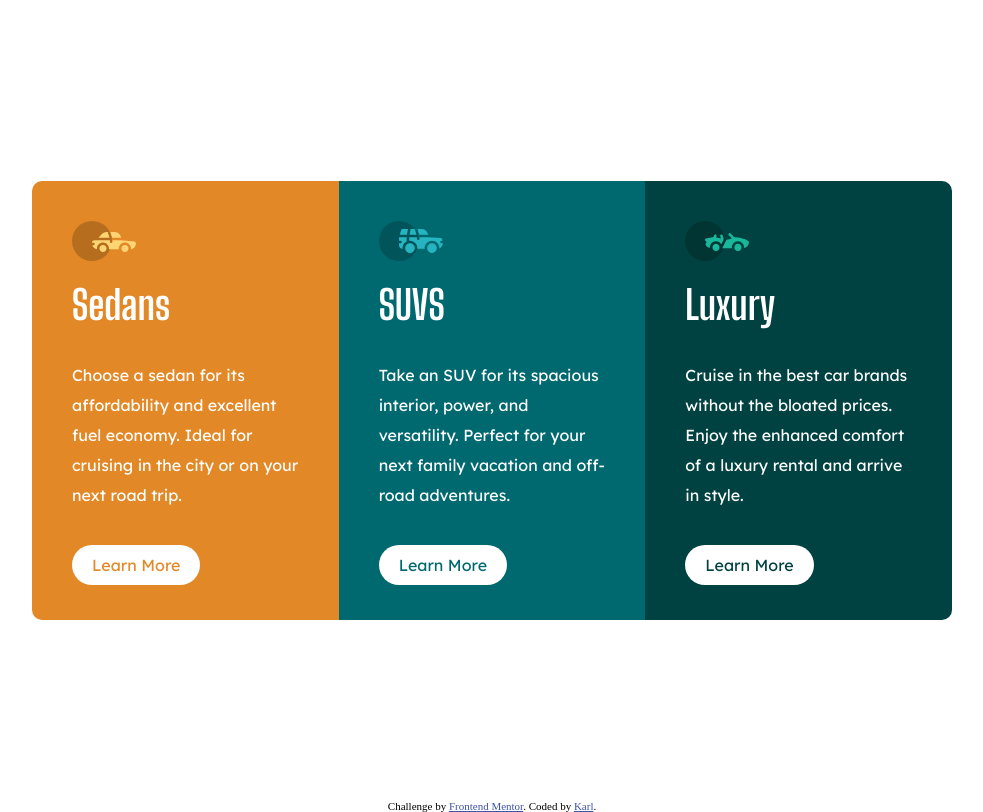
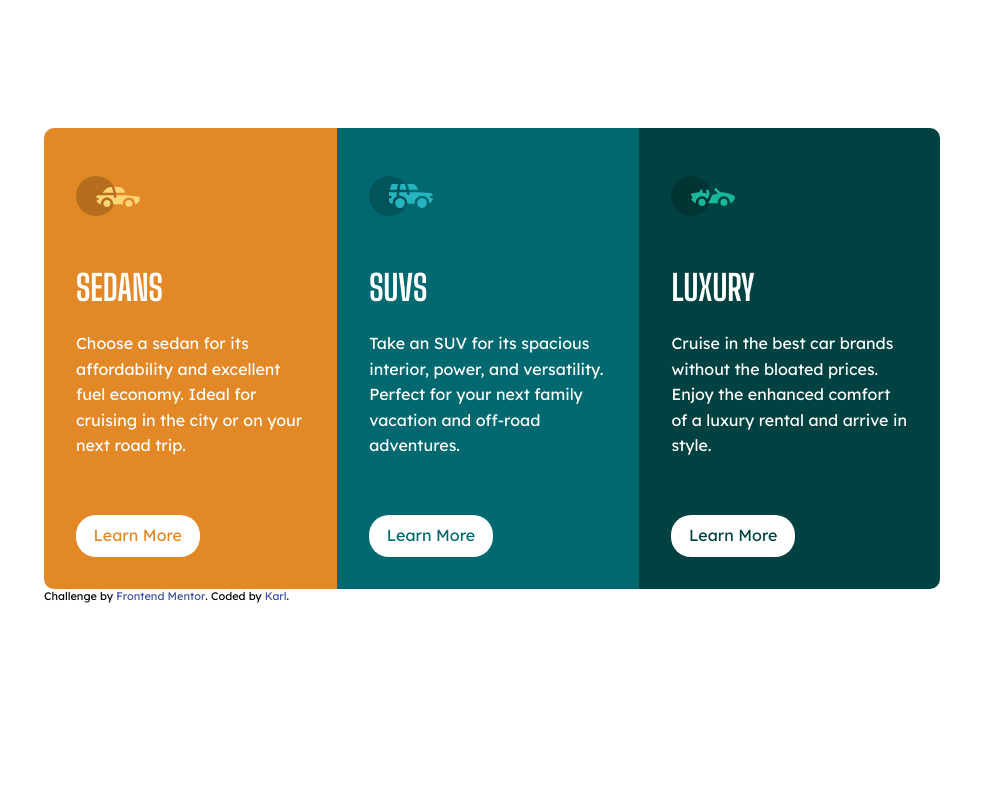
Before and after one commit to Karl-afk/3-Column-Preview-Card-using-CSS-Flexbox, a plain HTML site: page index.html in a window 1280 px wide. Shown: the whole page, without its empty margins (148-1131 px from the left). Drawn offline with Linux system fonts and the light colour scheme.

Commit message:
Add files via upload

```diff
--- a/index.html
+++ b/index.html
@@ -17,33 +17,31 @@
   </style>
 </head>
 <body>
-  <div class="wrapper">
-  <section class="card-container">
-    <div class="card sedans">
+  <section class="flex-container">
+    <div class="flex-item sedans">
       <svg width="64" height="40" xmlns="http://www.w3.org/2000/svg"><g fill="none" fill-rule="evenodd"><circle fill="#000" opacity=".201" cx="20" cy="20" r="20"/><path d="M52.936 24.11c1.942 0 3.517 1.542 3.517 3.445 0 1.903-1.575 3.445-3.517 3.445s-3.516-1.542-3.516-3.445c0-1.903 1.574-3.445 3.516-3.445zm-21.957 0c1.942 0 3.517 1.542 3.517 3.445 0 1.903-1.575 3.445-3.517 3.445s-3.516-1.542-3.516-3.445c0-1.903 1.574-3.445 3.516-3.445zm6.948-4.848v1.429c0 .716.61 1.293 1.348 1.259a1.295 1.295 0 001.225-1.295v-1.393h8.256l13.483 1.313c.956.093 1.676.881 1.676 1.814 0 2.89-2.126 5.303-4.926 5.819.397-3.557-2.458-6.62-6.053-6.62-3.646 0-6.504 3.14-6.039 6.723h-9.879c.466-3.588-2.397-6.722-6.039-6.722-3.595 0-6.45 3.062-6.052 6.62-2.14-.398-3.916-1.912-4.61-3.931h1.142c.731 0 1.32-.598 1.285-1.322-.033-.678-.629-1.2-1.322-1.2H20v-.251c0-1.274 1.066-2.243 2.306-2.243h15.62zM42.59 11c2.645 0 4.99 1.556 5.972 3.963l.726 1.779H40.17L38.413 11h4.178zm-6.865 0l1.758 5.741H26.505l3.357-3.654A6.502 6.502 0 0134.644 11h1.082z" fill="#FFD473" fill-rule="nonzero"/></g></svg>
-      <h2>Sedans</h2>
+      <h2>SEDANS</h2>
       <p>Choose a sedan for its affordability and excellent fuel economy. Ideal for cruising in the city
       or on your next road trip.</p>
       <a href="#">Learn More</a>
     </div>
 
-    <div class="card suvs">
+    <div class="flex-item suvs">
       <svg width="64" height="40" xmlns="http://www.w3.org/2000/svg"><g fill="none" fill-rule="evenodd"><circle fill="#000" opacity=".201" cx="20" cy="20" r="20"/><path d="M31.002 22.358c2.917 0 5.18 2.593 4.762 5.506a4.828 4.828 0 01-2.962 3.778 4.797 4.797 0 01-5.3-1.165c-1.188-1.26-1.235-2.613-1.263-2.613-.42-2.924 1.857-5.506 4.763-5.506zm22 0c3.457 0 5.798 3.567 4.41 6.744A4.816 4.816 0 0152.3 31.94a4.826 4.826 0 01-4.06-4.077c-.42-2.915 1.846-5.506 4.762-5.506zm-15.04-6.083v1.462a1.29 1.29 0 001.352 1.29c.693-.033 1.227-.631 1.227-1.326v-1.426h8.3l13.056.716a1.29 1.29 0 011.164.917c.27.895.446 1.477.563 1.87h-1.047c-.694 0-1.291.534-1.324 1.228a1.29 1.29 0 001.288 1.352h1.445c-.164 2.225-1.57 4.193-3.6 5.05.13-4.212-3.255-7.63-7.384-7.63-4.317 0-7.762 3.718-7.358 8.086h-7.285c.43-4.655-3.503-8.531-8.131-8.046v-3.543h7.734zm-10.312 0v4.308a7.4 7.4 0 00-4.006 7.274 3.874 3.874 0 01-3.642-3.864v-1.635h1.46a1.29 1.29 0 000-2.58h-1.461v-3.213l.003-.29h7.646zm14.986-8.196c2.65 0 5 1.592 5.984 4.055l.63 1.579a5.525 5.525 0 01-.065-.004l-.026-.002-.034-.002-.022-.002a4.178 4.178 0 00-.224-.006l-.098-.001h-.039l-.136-.001h-.052l-.326-.001H40.211L38.528 8.08zm-13.632 0l-1.122 5.616h-7.144l1.47-4.71a1.29 1.29 0 011.231-.906h5.565zm6.832 0l1.683 5.615h-7.007l1.121-5.615h4.203z" fill="#26B5C0" fill-rule="nonzero"/></g></svg>
       <h2>SUVS</h2>
       <p>Take an SUV for its spacious interior, power, and versatility. Perfect for your next family vacation
       and off-road adventures.</p>
-      <a href="#" class="link">Learn More</a>
+      <a href="#">Learn More</a>
     </div>
 
-    <div class="card luxury">
+    <div class="flex-item luxury">
       <svg width="64" height="40" xmlns="http://www.w3.org/2000/svg"><g fill="none" fill-rule="evenodd"><circle fill="#000" opacity=".201" cx="20" cy="20" r="20"/><path d="M30.98 22.835c1.941 0 3.516 1.604 3.516 3.583 0 1.978-1.575 3.582-3.517 3.582s-3.516-1.604-3.516-3.582c0-1.979 1.574-3.583 3.516-3.583zm21.956 0c1.942 0 3.517 1.604 3.517 3.583 0 1.978-1.575 3.582-3.517 3.582s-3.516-1.604-3.516-3.582c0-1.979 1.574-3.583 3.516-3.583zm-9.143-10.45a1.27 1.27 0 011.819 0l3.715 3.784c4.444-.115 9.7 1.142 13.964 3.753.387.237.624.664.624 1.124 0 3.006-2.126 5.514-4.926 6.05.397-3.698-2.458-6.882-6.053-6.882-3.646 0-6.504 3.264-6.039 6.99h-9.669c.76-1.544.993-2.026 1.337-2.711l.082-.162c.421-.835 1.056-2.07 2.883-5.65 1.68-.023 3.47-.408 5.247-1.403l-2.984-3.04a1.328 1.328 0 010-1.854zm-7.68 1.064c.683-.2 1.395.202 1.592.898l.749 2.652a3.46 3.46 0 01-.247 2.51l-1.733 3.395-.216.424c-1.07-1.89-3.06-3.114-5.279-3.114-3.595 0-6.45 3.184-6.052 6.885-1.832-.347-3.414-1.537-4.278-3.276a1.331 1.331 0 01.117-1.376l.955-1.303-1.325-1.295c-.751-.735-.376-2.024.64-2.231l6.614-1.346.13-.026c.092-.019.145-.03.157-.031.314-.146 1.07-.591 1.07-1.506 0-.734.592-1.327 1.316-1.31.712.016 1.268.662 1.256 1.388a4.11 4.11 0 01-.348 1.611 22.69 22.69 0 014.7 1.146l-.7-2.473a1.314 1.314 0 01.882-1.622z" fill="#19B89D" fill-rule="nonzero"/></g></svg>
-      <h2 class="">Luxury</h2>
+      <h2 class="">LUXURY</h2>
       <p>Cruise in the best car brands without the bloated prices. Enjoy the enhanced comfort of a luxury
       rental and arrive in style.</p>
-      <div class="card-link"><a href="#">Learn More</a></div>
+      <a href="#">Learn More</a>
     </div>
   </section>
-  </div>
   <footer class="attribution">
       Challenge by <a href="https://www.frontendmentor.io?ref=challenge" target="_blank">Frontend Mentor</a>.
       Coded by <a href="#">Karl</a>.
--- a/style.css
+++ b/style.css
@@ -2,25 +2,28 @@
     margin: 0;
     box-sizing: border-box;
 }
-
-.wrapper {
-    min-height: 100vh;
+body{
+    margin: 10% auto;
+    max-width: 70%;
+    font-family: "Lexend Deca", sans-serif;
+    font-weight: 400;
+}
+h2 {
+    font-family:"Big Shoulders Display", sans-serif;
+    font-size:2.2rem;
+}
+.flex-container {
     display: flex;
-    flex-direction: column;
     justify-content: center;
-    align-items: center;
-    font-family: 'Lexend Deca', sans-serif;
+    flex-direction: row;
 }
-.card-container {
-    display:inline-flex;
-    max-height: 670px;
-    max-width:920px;
+.flex-item {
+    padding: 2em;
+    line-height: 1.6;
+    color:#fff;
 }
-.card {
-    width: 33.33333%;
-    line-height: 30px;
-    padding:40px;
-    color:#fff;
+.flex-item svg{
+    margin-top:1em;
 }
 .sedans{
     background:hsl(31, 77%, 52%);
@@ -33,19 +36,21 @@
     background:hsl(179, 100%, 13%);
     border-radius: 0 10px 10px 0;
 }
-.card a{
+a{
+    background: #fff;
     text-decoration: none;
-    background:#fff;
-    border-radius: 50px;
-    padding: 10px 20px;
+    display: inline-block;
+    border-radius: 20px;
 }
-.card h2, .card p{
-    margin-bottom:40px;
+.flex-item h2{
+    margin-top: 1em;
 }
-.card h2{
-    font-family: 'Big Shoulders Display', sans-serif;
-    font-size: 2.5rem;
-    margin-top:20px;
+.flex-item p {
+    margin-top: 1em;
+}
+.flex-item a{
+    margin-top: 3.5em;
+    padding: .5em 1.1em;
 }
 .sedans a{
     color:hsl(31, 77%, 52%);
@@ -57,28 +62,16 @@
     color:hsl(179, 100%, 13%);
 }
 a:hover{
-    border: 2px solid #fff;
+    border: 1px solid #fff;
     color:#fff;
     background: none;
 }
-.row {
-    display: flex;
-    flex-direction: row;
-    min-width: 100%;
-}
-.attribution {font-size: 11px; text-align: center;}
+
+.attribution {font-size: 11px;}
 .attribution a { color: hsl(228, 45%, 44%); }
 @media (max-width:770px) {
-    .attribution {position: fixed; top: 0; left: 33%; right: 33%;}
-    .card-container {
+    .flex-container{
         flex-direction: column;
-        max-width: 400px;
-        margin-left:10%;
-        margin-right:10%;
-        margin-bottom: 10%;
-    }
-    .card {
-        width: 100%;
     }
     .sedans {
         border-radius: 10px 10px 0 0;
@@ -86,8 +79,4 @@ a:hover{
     .luxury {
         border-radius: 0 0 10px 10px;
     }
-    .row {
-        display:flex;
-    }
-    .attribution {display:inline; position: absolute;}
 }
```
